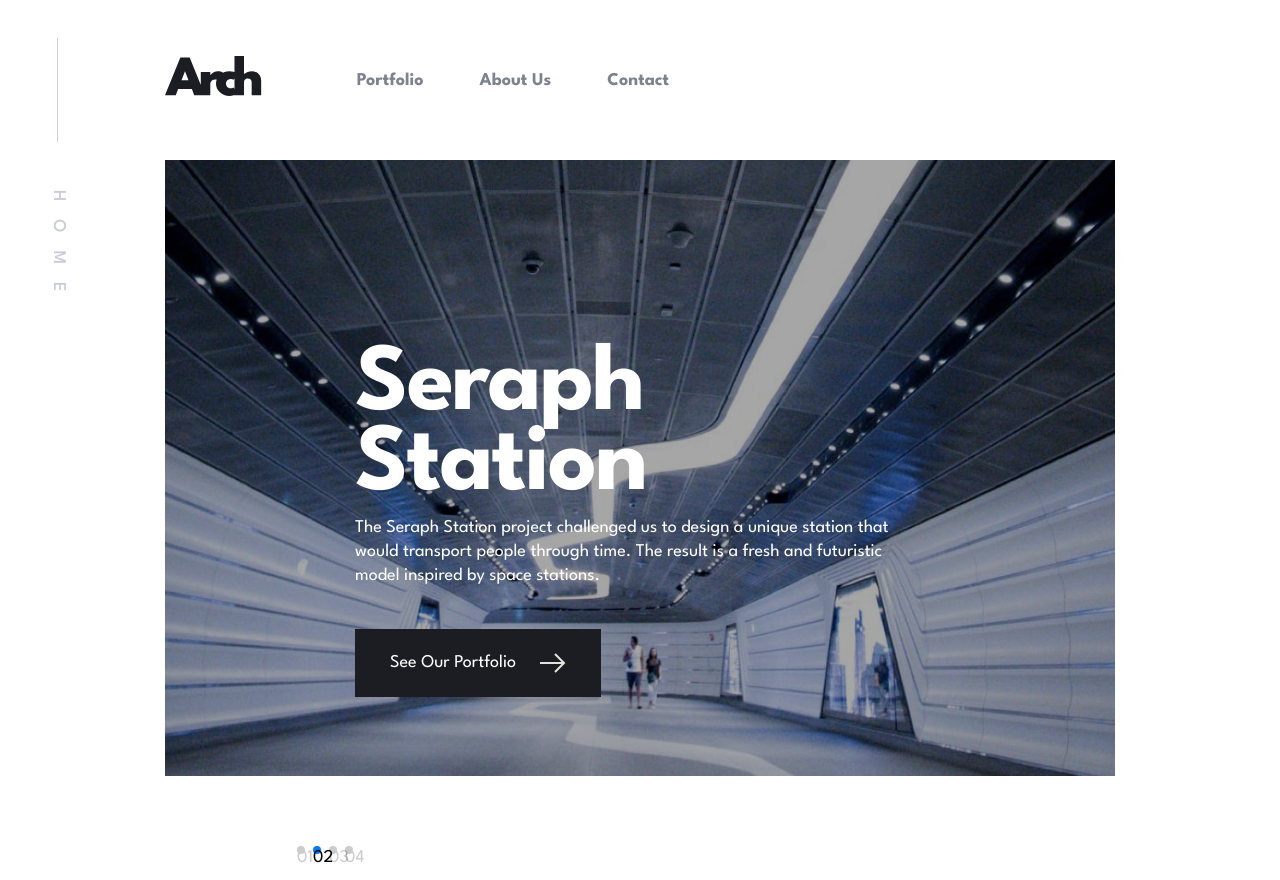
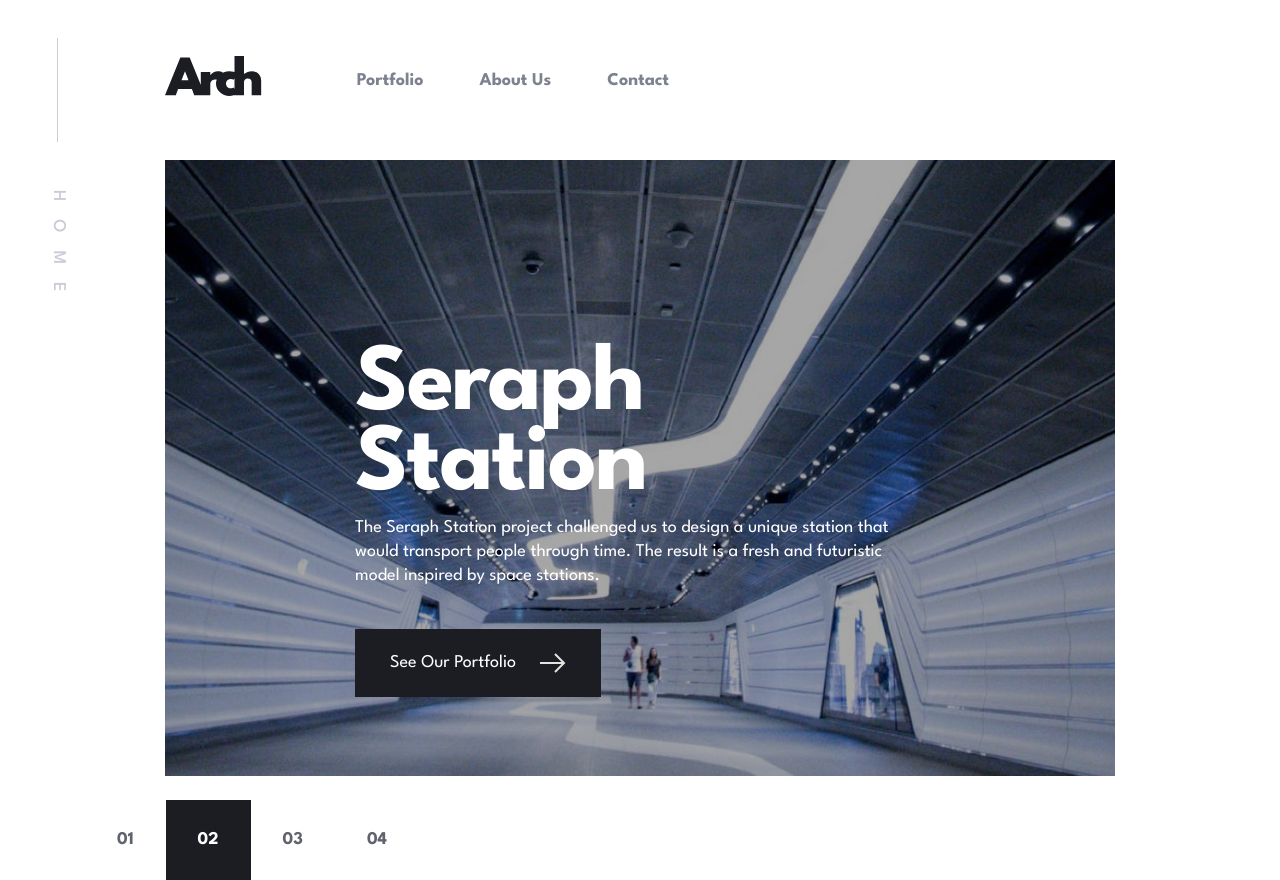
Before and after one commit to adarshcodes/arch-studio, a React (Create React App) app: page / in a window 1280 px wide. Built offline with nearby package versions, Linux system fonts and the light colour scheme.

Commit message:
styled slider button

```diff
--- a/src/assets/sass/components/_hero.styles.scss
+++ b/src/assets/sass/components/_hero.styles.scss
@@ -29,6 +29,42 @@
 	margin-bottom: 4.1rem;
 }
 
+.swiper {
+	position: static !important;
+}
+
 .swiper-pagination {
 	width: 32rem !important;
+	bottom: 0 !important;
+	left: 8.5rem !important;
+	display: inline-flex;
+	position: absolute;
 }
+
+.swiper-pagination-bullet {
+	border-radius: 0 !important;
+	width: auto !important;
+	height: auto !important;
+	padding: 2.8rem 3.2rem;
+	margin: 0 !important;
+	color: $dark-grey;
+	background-color: $white !important;
+	opacity: 1 !important;
+	font-weight: bold !important;
+	transition: all 0.3s;
+
+	&:hover {
+		background-color: $very-light-grey !important;
+	}
+
+	&-active {
+		background-color: $very-dark-blue !important;
+		color: $white !important;
+	}
+}
+
+.swiper-pagination-bullet-active {
+	&:hover {
+		background-color: $very-dark-blue !important;
+	}
+}
--- a/src/assets/sass/main.css
+++ b/src/assets/sass/main.css
@@ -166,8 +166,42 @@ body {
   margin-bottom: 4.1rem;
 }
 
+.swiper {
+  position: static !important;
+}
+
 .swiper-pagination {
   width: 32rem !important;
+  bottom: 0 !important;
+  left: 8.5rem !important;
+  display: inline-flex;
+  position: absolute;
+}
+
+.swiper-pagination-bullet {
+  border-radius: 0 !important;
+  width: auto !important;
+  height: auto !important;
+  padding: 2.8rem 3.2rem;
+  margin: 0 !important;
+  color: #60636d;
+  background-color: #ffffff !important;
+  opacity: 1 !important;
+  font-weight: bold !important;
+  transition: all 0.3s;
+}
+
+.swiper-pagination-bullet:hover {
+  background-color: #eeeff4 !important;
+}
+
+.swiper-pagination-bullet-active {
+  background-color: #1b1d23 !important;
+  color: #ffffff !important;
+}
+
+.swiper-pagination-bullet-active:hover {
+  background-color: #1b1d23 !important;
 }
 
 .navbar {
```
Also changed, not shown: 1 other file (tests, documents, lock files or other folders).
